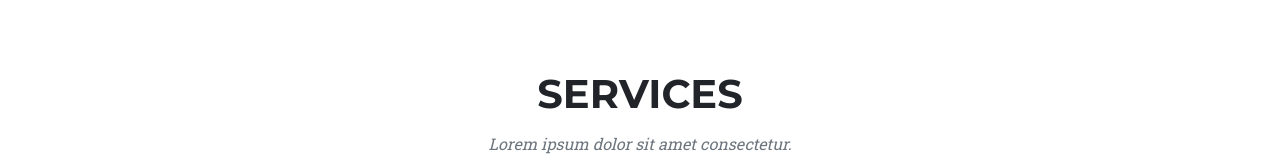
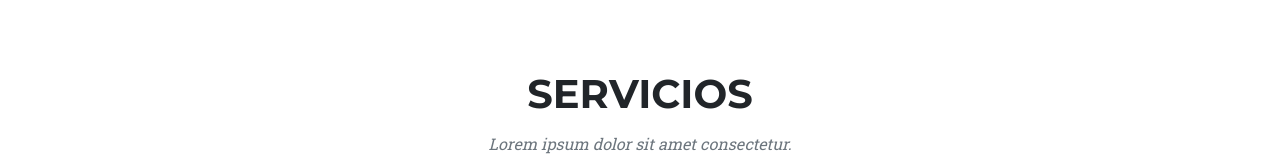
Before and after one commit to CristinaRincon/tym-asesores, a website: page src/pug/index.pug in a window 1280 px wide. Shown: the part 771-939 px from the top of the page. Drawn offline with nearby package versions, Linux system fonts and the light colour scheme; files that its build step writes are made by us from their sources; files whose address does not match are found by name.

Commit message:
Cambié sección de servicios

```diff
--- a/src/pug/index.pug
+++ b/src/pug/index.pug
@@ -56,7 +56,7 @@ html(lang='en')
         section#services.page-section
             .container
                 .text-center
-                    h2.section-heading.text-uppercase Services
+                    h2.section-heading.text-uppercase Servicios
                     h3.section-subheading.text-muted Lorem ipsum dolor sit amet consectetur.
                 .row.text-center
                     .col-md-4
```
Also changed, not shown: docs/index.html.
